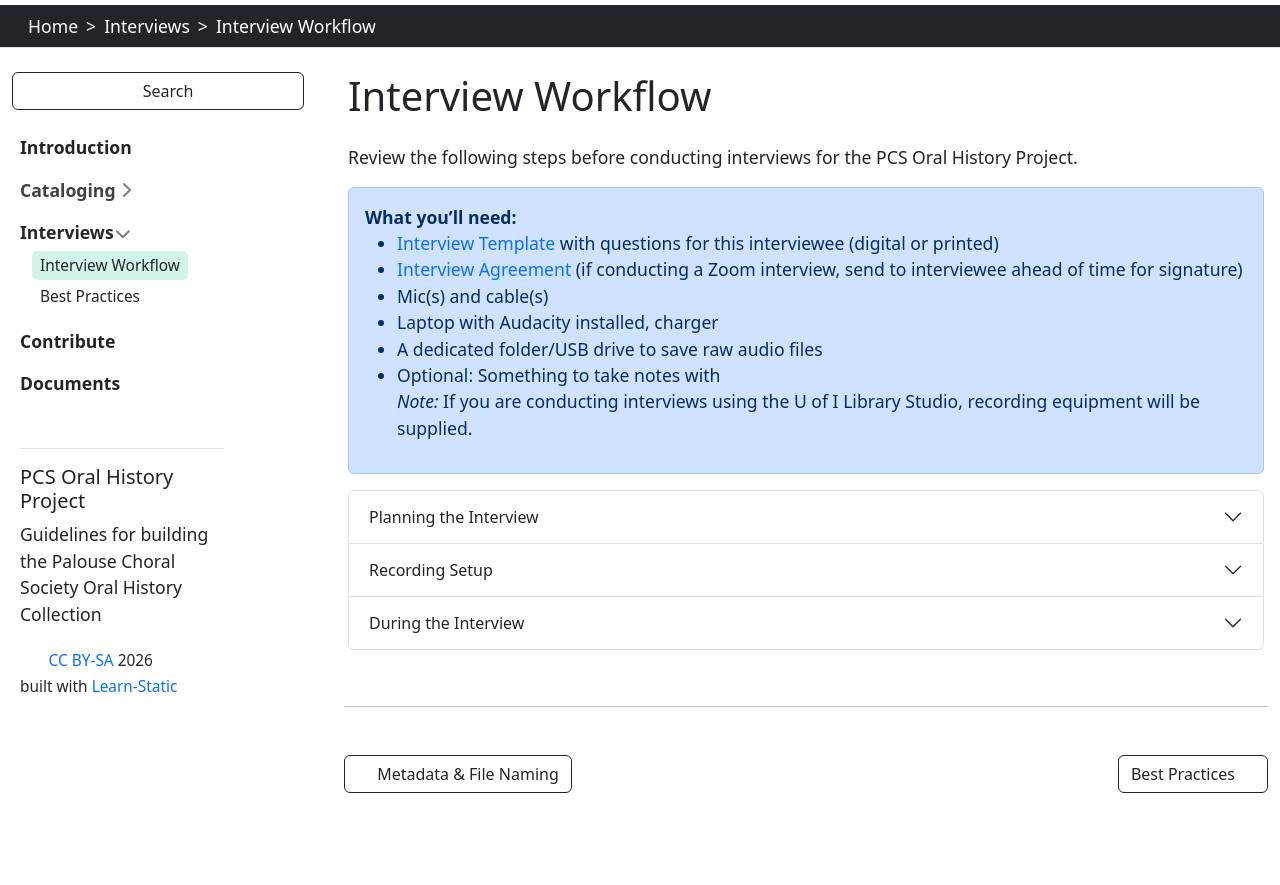
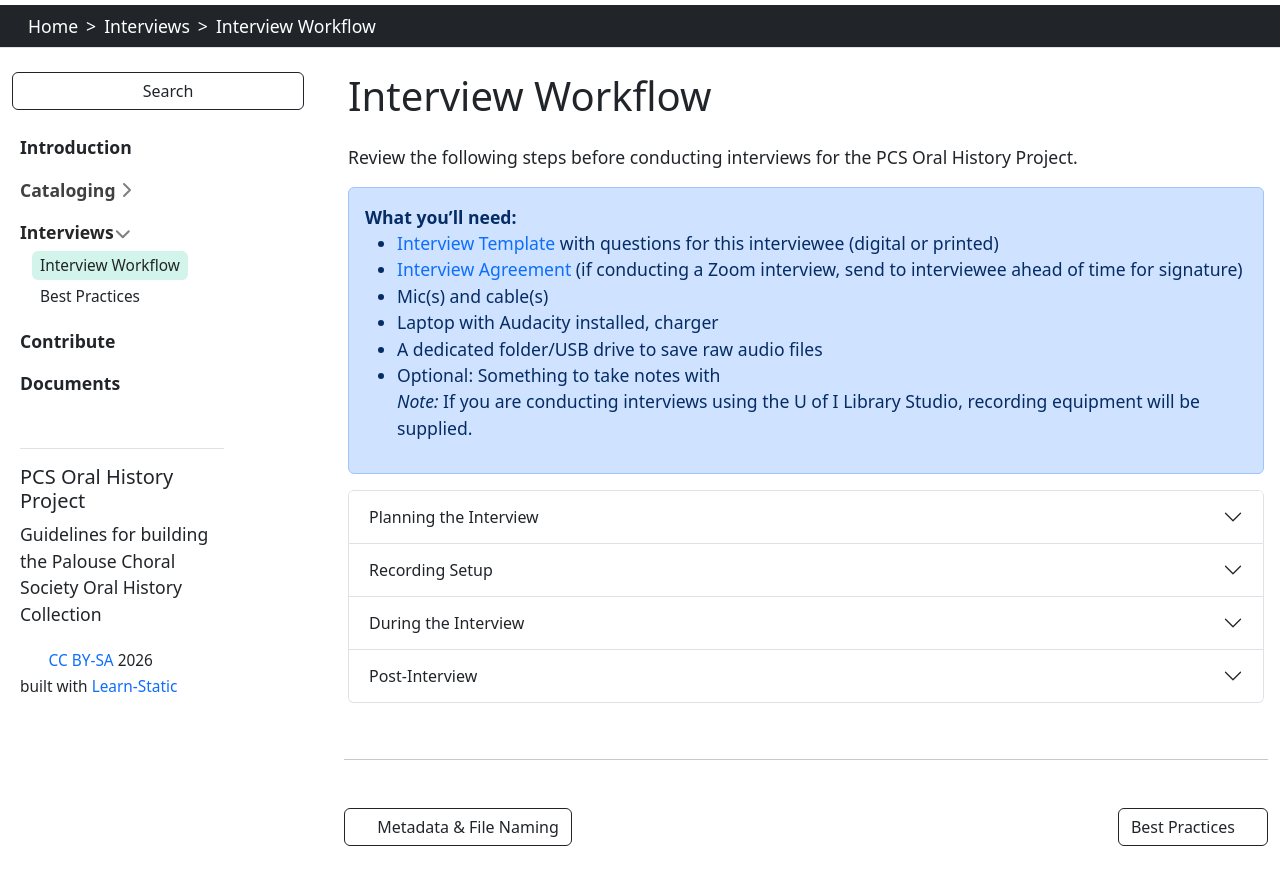
Before and after one commit to llove28/pcs-project, a Jekyll site: the page built from content/interviews/workflow.md, in a window 1280 px wide and 900 px high, scrolled down 656 px. Shown: the top 885 px of the window. Built offline with Jekyll 4.4.1, drawn with Linux system fonts in a browser that asks for light colours.

Commit message:
Update accordion.html

```diff
--- a/_includes/accordion.html
+++ b/_includes/accordion.html
@@ -13,11 +13,11 @@
 {%- endcomment -%}
 <div class="accordion mb-3" id="accordionInclude">
     <div class="accordion-item">
-      <{{ include.heading_level | default: 'h2' | strip }} class="accordion-header no_anchor" id="headingOne">
+      <{{ include.heading_level | default: 'h1' | strip }} class="accordion-header no_anchor" id="headingOne">
         <button class="accordion-button{% unless include.open %} collapsed{% endunless %}" type="button" data-bs-toggle="collapse" data-bs-target="#collapseOne" aria-expanded="{% if include.open == true %}true{% else %}false{% endif %}" aria-controls="collapseOne">
             {{ include.title1 }}
         </button>
-      </{{ include.heading_level | default: 'h2' | strip }}>
+      </{{ include.heading_level | default: 'h1' | strip }}>
       <div id="collapseOne" class="accordion-collapse collapse{% if include.open == true %} show{% endif %}" aria-labelledby="headingOne" data-bs-parent="#accordionInclude">
         <div class="accordion-body">
             {{ include.text1 | markdownify }}
@@ -26,11 +26,11 @@
     </div>
     {% if include.title2 %}
     <div class="accordion-item">
-      <{{ include.heading_level | default: 'h2' | strip }} class="accordion-header no_anchor" id="headingTwo">
+      <{{ include.heading_level | default: 'h1' | strip }} class="accordion-header no_anchor" id="headingTwo">
         <button class="accordion-button collapsed" type="button" data-bs-toggle="collapse" data-bs-target="#collapseTwo" aria-expanded="false" aria-controls="collapseTwo">
             {{ include.title2 }}
         </button>
-      </{{ include.heading_level | default: 'h2' | strip }}>
+      </{{ include.heading_level | default: 'h1' | strip }}>
       <div id="collapseTwo" class="accordion-collapse collapse" aria-labelledby="headingTwo" data-bs-parent="#accordionInclude">
         <div class="accordion-body">
             {{ include.text2 | markdownify }}
@@ -40,11 +40,11 @@
     {% endif %}
     {% if include.title3 %}
     <div class="accordion-item">
-      <{{ include.heading_level | default: 'h2' | strip }} class="accordion-header no_anchor" id="headingThree">
+      <{{ include.heading_level | default: 'h1' | strip }} class="accordion-header no_anchor" id="headingThree">
         <button class="accordion-button collapsed" type="button" data-bs-toggle="collapse" data-bs-target="#collapseThree" aria-expanded="false" aria-controls="collapseThree">
             {{ include.title3 }}
         </button>
-      </{{ include.heading_level | default: 'h2' | strip }}>
+      </{{ include.heading_level | default: 'h1' | strip }}>
       <div id="collapseThree" class="accordion-collapse collapse" aria-labelledby="headingThree" data-bs-parent="#accordionInclude">
         <div class="accordion-body">
             {{ include.text3 | markdownify }}
@@ -52,4 +52,18 @@
       </div>
     </div>
     {% endif %}
+    {% if include.title4 %}
+<div class="accordion-item">
+  <{{ include.heading_level | default: 'h1' | strip }} class="accordion-header no_anchor" id="headingFour">
+    <button class="accordion-button collapsed" type="button" data-bs-toggle="collapse" data-bs-target="#collapseFour" aria-expanded="false" aria-controls="collapseFour">
+        {{ include.title4 }}
+    </button>
+  </{{ include.heading_level | default: 'h1' | strip }}>
+  <div id="collapseFour" class="accordion-collapse collapse" aria-labelledby="headingFour" data-bs-parent="#accordionInclude">
+    <div class="accordion-body">
+        {{ include.text4 | markdownify }}
+    </div>
+  </div>
 </div>
+{% endif %}
+</div>
```
